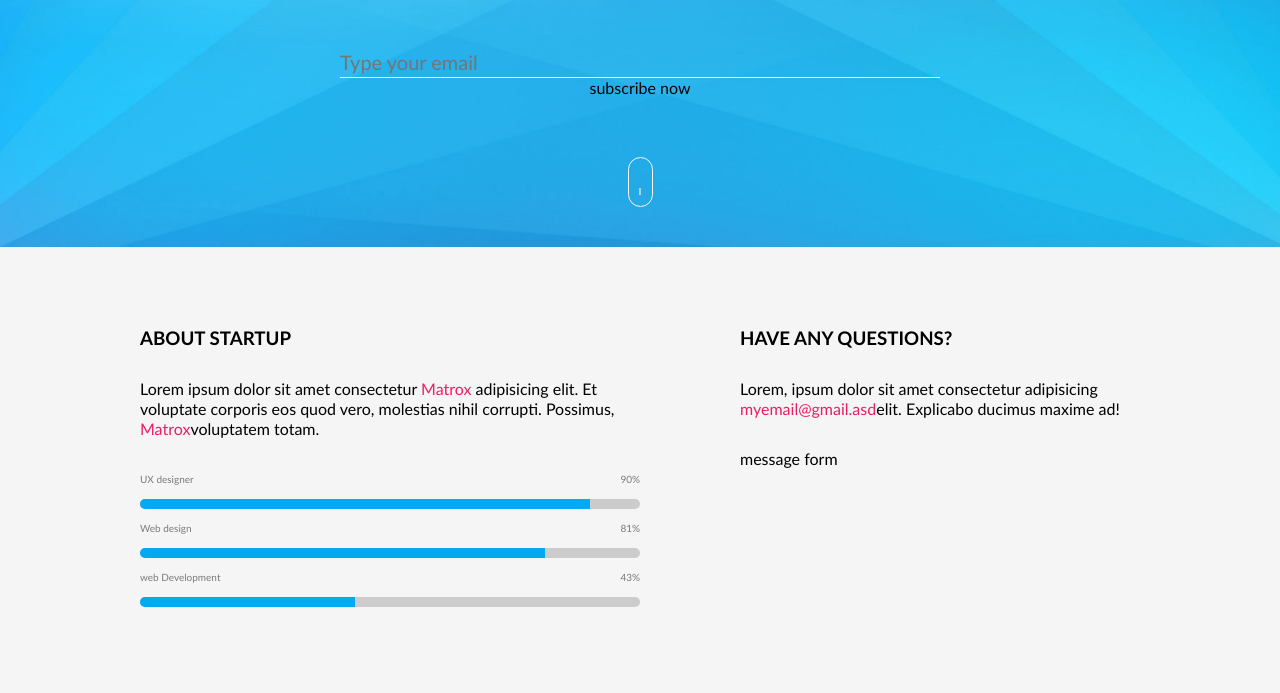
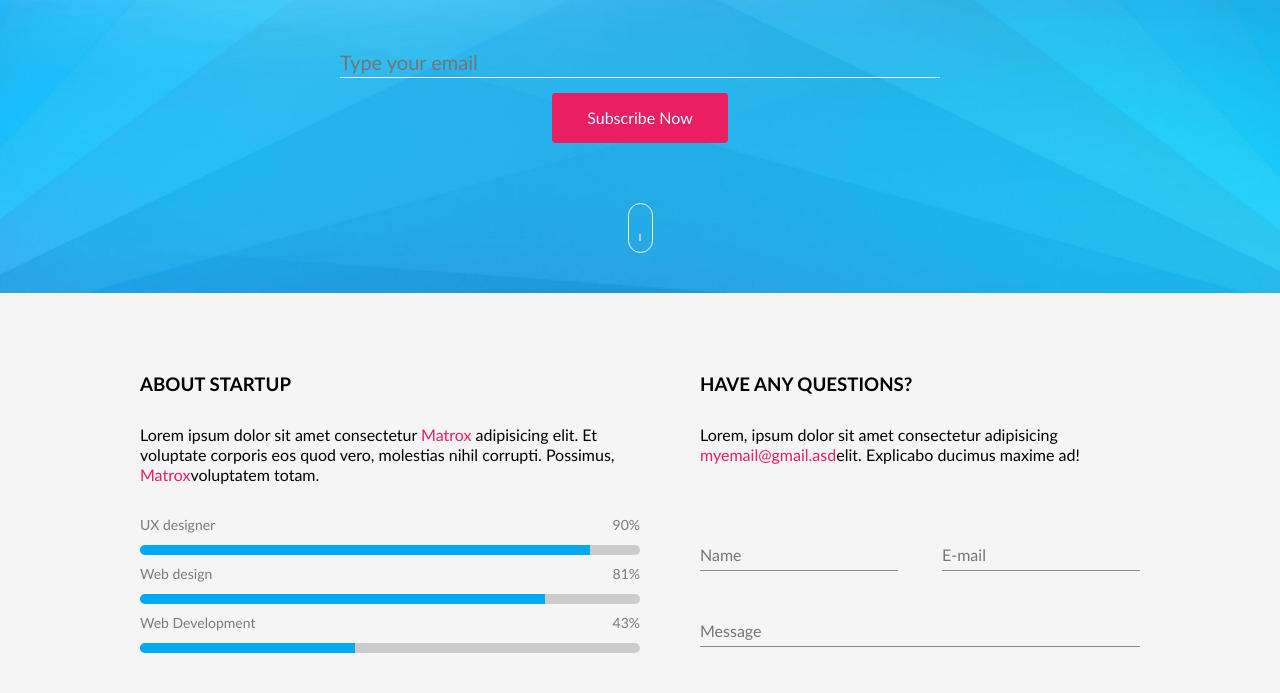
Before and after one commit to varveklis6/Coming-Soon, a plain HTML site: page index.html in a window 1280 px wide. Shown: the part 520-1213 px from the top of the page. Drawn offline with Linux system fonts and the light colour scheme.

Commit message:
have any questions stulpelis iskeptas

```diff
--- a/css/main.css
+++ b/css/main.css
@@ -60,7 +60,20 @@
                     border: none;
                     background: none;
                     border-bottom: 1.5px solid white;
-
+                    outline: none;
+                }
+                .hero .input > .btn{
+                    display: inline-block;
+                    padding: 10px;
+                    padding-left: 35px;
+                    padding-right: 35px;
+                    background-color: #ea1e63;
+                    color: azure;
+                    font-size: 16px;
+                    line-height: 30px;
+                    border-radius: 4px;
+                    cursor: wait;
+                    margin-top: 15px;
                 }
 
 
@@ -106,11 +119,6 @@
             width: 50%;
             float: left;
         }
-        .content > .row > .right{
-            display: inline-block;
-            width: 40%;
-            float: right;
-        }
             .content > .row h3{
                 display: inline-block;
                 width: 100%;
@@ -128,6 +136,50 @@
                     color: #ea1e63;
                     text-decoration: none;
                 }
+
+        .content > .row > .right{
+            display: inline-block;
+            width: 44%;
+            float: right;
+        }
+            .content .right > form{
+                display: inline-block;
+                width: 100%;
+            }
+                .content form input{
+                    display: inline-block;
+                    font-size: 16px;
+                    border: none;
+                    background: none;
+                    border-bottom: 1px solid rgb(138, 138, 138);
+                    outline: none;
+                    line-height: 30px;
+                }
+                .content .name > input{
+                    display: inline-block;
+                    width: 45%;
+                    float: left;
+                    margin-top: 45px;
+
+                }
+
+                .content .email > input{
+                    display: inline-block;
+                    width: 45%;
+                    float: right;
+                    margin-top: 45px;
+
+                }
+                .content .Message > input{
+                    display: inline-block;
+                    width: 100%;
+                    margin-top: 45px;
+
+                }
+
+
+
+  }
 
   footer{
     padding-bottom: 60px;
@@ -160,6 +212,7 @@
                     }
                         footer .text-list > .text{
                             display: inline-block;
+
                         }
                             footer .text-list > .text:nth-child(2){
                                 padding-left: 5px;
@@ -171,6 +224,7 @@
                             }
                             footer .footer-content a{
                                 color: #fff;
+                                text-decoration: none;
                             }
 
  @media (max-width: 1100px) {
--- a/css/progress-bar.css
+++ b/css/progress-bar.css
@@ -6,7 +6,7 @@
         display: inline-block;
         width: 100%;
         margin-bottom: 10px;
-        font-size: 10px;
+        font-size: 14px;
         line-height: 20px;
         color: rgb(122, 122, 122);
     }
--- a/index.html
+++ b/index.html
@@ -45,7 +45,7 @@
                     name="email">
                 </div>
                 <div class="btn">
-                    subscribe now
+                    Subscribe Now
                 </div>
             </form>
             <div class="mouse">
@@ -78,7 +78,7 @@
                 </div>
                 <div class="progresbar">
                     <div class="text">
-                        <div class="title">web Development</div>
+                        <div class="title">Web Development</div>
                         <div class="values">43%</div>
                     </div>
                     <div class="bar">
@@ -90,7 +90,21 @@
                 <h3>Have any questions?</h3>
                 <p>Lorem, ipsum dolor sit amet consectetur adipisicing <a href="mailto:myemail@gmail.asd">myemail@gmail.asd</a>elit. Explicabo ducimus maxime ad!</p>
                 <form>
-                    message form
+                    <div class="name">
+                        <input type="text"
+                        placeholder="Name"
+                        name="name">
+                    </div>
+                    <div class="email">
+                        <input type="mail"
+                        placeholder="E-mail"
+                        name="email">
+                    </div>
+                    <div class="Message">
+                        <input type="text"
+                        placeholder="Message"
+                        name="Message">
+                    </div>
                 </form>
             </div>
         </div>
```
